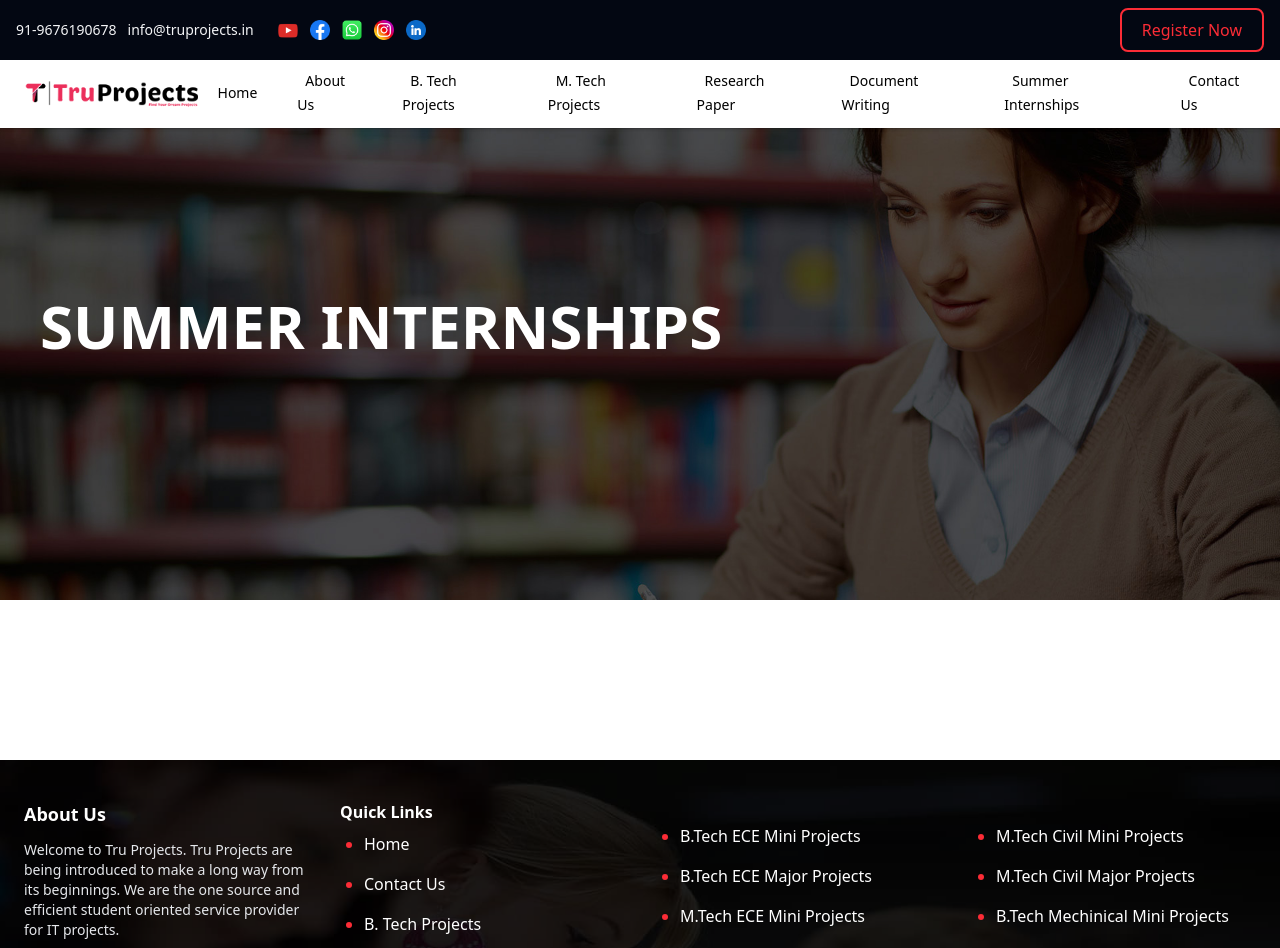
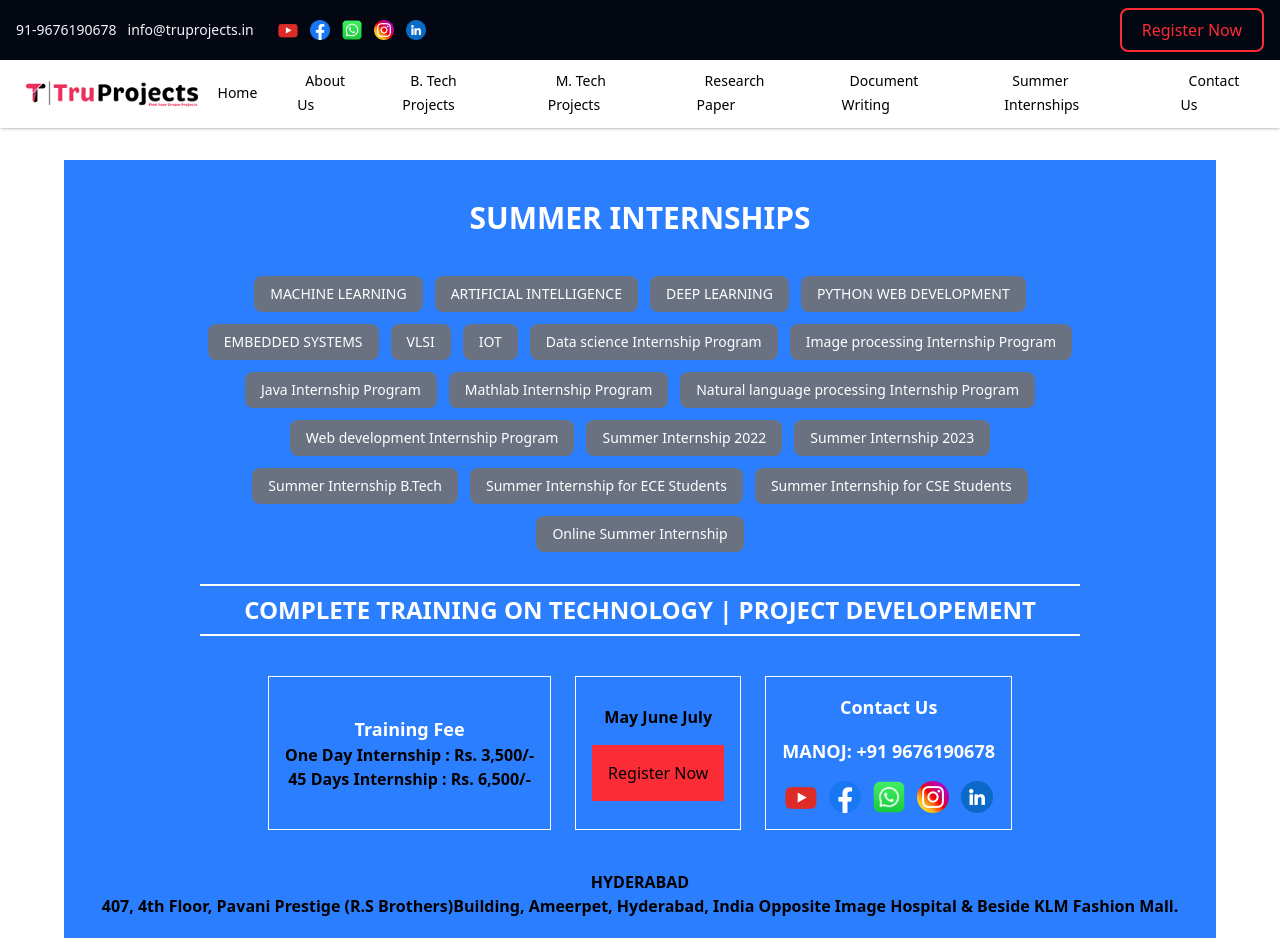
Before and after one commit to the97man/truprojects-practice, a React (Vite) app: page /truprojects-practice/summer-internships-page in a window 1280 px wide. Shown: the top 948 px of the page. Built offline with nearby package versions, Linux system fonts and the light colour scheme.

Commit message:
Changes were made

```diff
--- a/src/components/SummerInternshipsComp.jsx
+++ b/src/components/SummerInternshipsComp.jsx
@@ -1,34 +1,115 @@
+import { Link } from "react-router-dom";
 import HEADERBG from "../assets/header-background.jpg";
+import { SummerInternshipsData } from "../data/SummerInternshipsData.js";
+import { SocialLinksData } from "../data/SocialLinksData";
 import Footer from "./Footer";
 
 export default function SummerInternshipsComp() {
   return (
     <>
-      <div className="relative">
-        <img
-          src={HEADERBG}
-          alt="Background"
-          className="mt-30 w-full h-[60vh] object-cover object-[center_25%]"
-        />
+      <div className="bg-white py-20 px-4">
+        <div className="max-w-6xl mx-auto my-auto bg-blue-500 mt-20">
+          <div className="max-w-6xl mx-auto text-center">
+            <h2 className="text-3xl font-bold text-white pt-10">
+              SUMMER INTERNSHIPS
+            </h2>
+          </div>
+          {/* OPTIONS */}
+          <div>
+            <ul className="flex flex-wrap justify-center gap-3 max-w-4xl mx-auto mt-10">
+              {SummerInternshipsData.journals.map((item, index) => (
+                <li key={index}>
+                  <Link
+                    className="
+          inline-block
+          px-4
+          py-2
+          text-sm
+          rounded-lg
+          text-white
+          bg-gray-500
+          text-center
+        "
+                  >
+                    {item.label}
+                  </Link>
+                </li>
+              ))}
+            </ul>
+          </div>
 
-        <div className="absolute inset-0 z-10">
-          <div className="px-10 max-sm:px-4 pt-[22vh]">
-            <p className="text-white text-4xl sm:text-5xl lg:text-6xl font-bold">
-              SUMMER INTERNSHIPS
-            </p>
+          <div className="mt-8">
+            <hr className="border-t-2 border-white w-220 mx-auto" />
           </div>
-        </div>
-      </div>
 
-      <div className="bg-white py-20 px-4">
-        <div className="max-w-6xl mx-auto">
-          {/* <span className="text-3xl font-bold block text-center">
-            ABOUT <span className="text-red-500">US</span>
-          </span>
+          <div className="max-w-6xl mx-auto text-center">
+            <h2 className="text-2xl font-bold text-white pt-2">
+              COMPLETE TRAINING ON TECHNOLOGY | PROJECT DEVELOPEMENT
+            </h2>
+          </div>
 
-          <hr className="w-16 mx-auto mt-2 mb-10 border-0 h-1 bg-red-500" /> */}
+          <div className="pt-2">
+            <hr className="border-t-2 border-white w-220 mx-auto" />
+          </div>
 
-          <div className="flex flex-col md:flex-row gap-10 items-center"></div>
+          {/* INTERNSHIP INFO */}
+          <div className="flex justify-center gap-6 mt-10">
+            <div className="border border-white flex items-center p-4 gap-5 text-center">
+              <div className="font-bold">
+                <span className="text-lg text-white">Training Fee</span>
+                <p>One Day Internship : Rs. 3,500/-</p>
+                <p>45 Days Internship : Rs. 6,500/-</p>
+              </div>
+            </div>
+
+            <div className="border border-white flex items-center p-4 gap-5 text-center">
+              <div className="flex flex-col">
+                <span className="font-semibold mb-4">May June July</span>
+                <button className="bg-red-500 p-4 cursor-pointer hover:bg-blue-900 hover:text-white">
+                  Register Now
+                </button>
+              </div>
+            </div>
+
+            <div className="border border-white flex items-center p-4 gap-5 text-center">
+              <div className="flex flex-col">
+                <span className="font-semibold mb-4 text-white text-lg">
+                  Contact Us
+                </span>
+
+                <span className="font-semibold mb-4 text-white text-lg">
+                  MANOJ: +91 9676190678
+                </span>
+
+                {/* Social Icons */}
+                <div className="flex justify-center gap-3">
+                  {SocialLinksData.map((icon, index) => (
+                    <a
+                      key={index}
+                      href={icon.href}
+                      target="_blank"
+                      rel="noopener noreferrer"
+                    >
+                      <img
+                        src={icon.img}
+                        alt={icon.alt}
+                        className="h-8 w-8 md:h-8 md:w-8 object-contain hover:opacity-80 transition"
+                      />
+                    </a>
+                  ))}
+                </div>
+              </div>
+            </div>
+          </div>
+
+          <div className="flex flex-col max-w-6xl mx-auto text-center mt-10 font-bold">
+            <span>HYDERABAD</span>
+            <span className="mb-5">
+              407, 4th Floor, Pavani Prestige (R.S Brothers)Building, Ameerpet,
+              Hyderabad, India Opposite Image Hospital & Beside KLM Fashion
+              Mall.
+            </span>
+          </div>
         </div>
       </div>
 
--- /dev/null
+++ b/src/data/SummerInternshipsData.js
@@ -0,0 +1,23 @@
+export const SummerInternshipsData = {
+  journals: [
+    { label: "MACHINE LEARNING" },
+    { label: "ARTIFICIAL INTELLIGENCE" },
+    { label: "DEEP LEARNING" },
+    { label: "PYTHON WEB DEVELOPMENT" },
+    { label: "EMBEDDED SYSTEMS" },
+    { label: "VLSI" },
+    { label: "IOT" },
+    { label: "Data science Internship Program" },
+    { label: "Image processing Internship Program" },
+    { label: "Java Internship Program" },
+    { label: "Mathlab Internship Program" },
+    { label: "Natural language processing Internship Program" },
+    { label: "Web development Internship Program" },
+    { label: "Summer Internship 2022" },
+    { label: "Summer Internship 2023" },
+    { label: "Summer Internship B.Tech" },
+    { label: "Summer Internship for ECE Students" },
+    { label: "Summer Internship for CSE Students" },
+    { label: "Online Summer Internship" },
+  ],
+};
```
